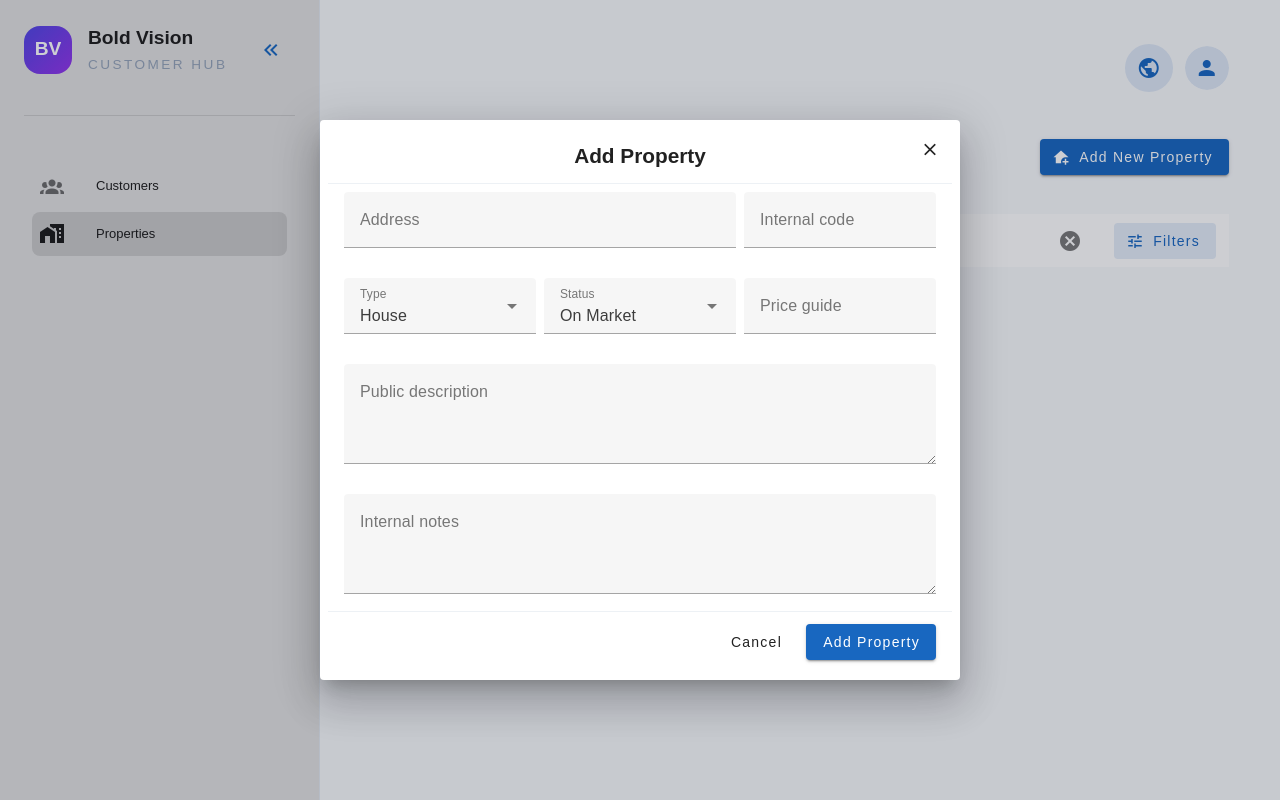
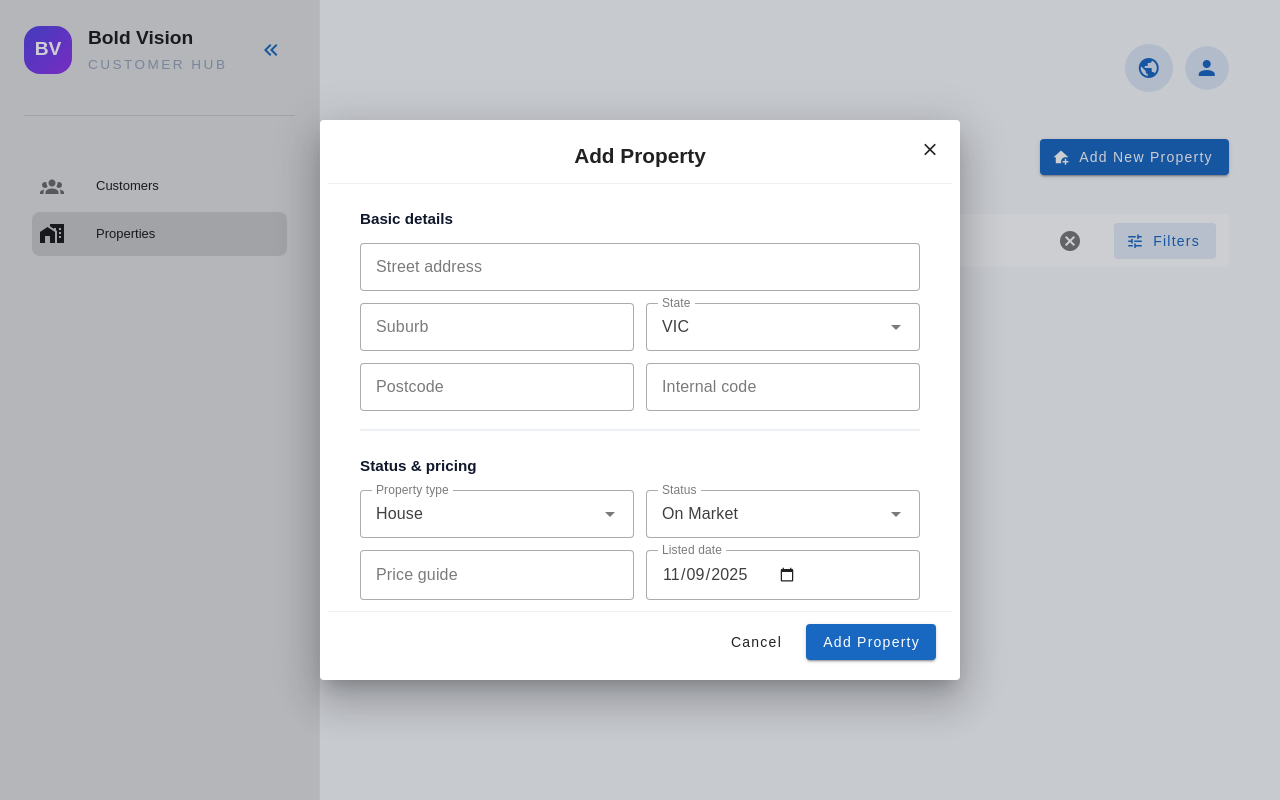
Before and after one commit to Sakada-lim/CRM-Project, a Vue app in the folder Bold_Vision_CRM/: page /properties in a window 1280 px wide. Both pictures are taken after typing "Sample" into the empty fields and a click on the button "Add New Property". Built offline with nearby package versions, Linux system fonts and the light colour scheme.

Commit message:
improve the add new Propery layout and functionality

```diff
--- a/Bold_Vision_CRM/src/components/properties/AddPropertyDialog.vue
+++ b/Bold_Vision_CRM/src/components/properties/AddPropertyDialog.vue
@@ -29,19 +29,13 @@
 <script setup>
 import PropertyForm from './PropertiesForm.vue'
 import { useFilterDialogState } from '../../composables/useFilterDialogState'
+import { createEmptyPropertyDraft } from '../../constants/propertyDefaults'
 
 const props = defineProps({
   modelValue: { type: Boolean, default: false },
   model: {
     type: Object,
-    default: () => ({
-      address: '',
-      type: 'House',
-      status: 'On Market',
-      priceGuide: '',
-      description: '',
-      notes: '',
-    }),
+    default: () => createEmptyPropertyDraft(),
   },
 })
 
@@ -51,26 +45,26 @@ const { draft, isOpen, close } = useFilterDialogState({
   props,
   emit,
   // reusing dialog state helper for consistent open/close behavior
-  createEmptyDraft: () => ({
-    address: '',
-    type: 'House',
-    status: 'On Market',
-    priceGuide: '',
-    description: '',
-    notes: '',
-  }),
-  mapCriteriaToDraft: (data = {}) => ({
-    address: data?.address ?? '',
-    type: data?.type ?? 'House',
-    status: data?.status ?? 'On Market',
-    priceGuide: data?.priceGuide ?? '',
-    description: data?.description ?? '',
-    notes: data?.notes ?? '',
-  }),
+  createEmptyDraft: () => createEmptyPropertyDraft(),
+  mapCriteriaToDraft: (data = {}) => {
+    const base = createEmptyPropertyDraft()
+    return {
+      ...base,
+      ...data,
+      gallery: Array.isArray(data?.gallery) ? [...data.gallery] : [...base.gallery],
+      highlights: Array.isArray(data?.highlights) ? [...data.highlights] : [...base.highlights],
+      amenities: Array.isArray(data?.amenities) ? [...data.amenities] : [...base.amenities],
+    }
+  },
 })
 
 function handleConfirm() {
-  emit('confirm', { ...draft })
+  emit('confirm', {
+    ...draft,
+    gallery: Array.isArray(draft.gallery) ? [...draft.gallery] : [],
+    highlights: Array.isArray(draft.highlights) ? [...draft.highlights] : [],
+    amenities: Array.isArray(draft.amenities) ? [...draft.amenities] : [],
+  })
 }
 </script>
 
--- a/Bold_Vision_CRM/src/components/properties/PropertiesForm.vue
+++ b/Bold_Vision_CRM/src/components/properties/PropertiesForm.vue
@@ -1,47 +1,199 @@
 <template>
-  <v-row dense>
-    <v-col cols="12" md="8">
-      <v-text-field v-model="form.address" label="Address" required />
-    </v-col>
+  <div class="property-form">
+    <section class="filter-section">
+      <div class="section-header">
+        <p class="section-title">Basic details</p>
+      </div>
+      <div class="input-grid">
+        <v-text-field
+          v-model="form.address"
+          label="Street address"
+          variant="outlined"
+          density="comfortable"
+          hide-details
+          required
+          class="wide"
+          name="street-address"
+          autocomplete="street-address"
+        />
+        <v-text-field
+          v-model="form.suburb"
+          label="Suburb"
+          variant="outlined"
+          density="comfortable"
+          hide-details
+          name="address-level2"
+          autocomplete="address-level2"
+        />
+        <v-select
+          v-model="form.state"
+          :items="stateOptions"
+          label="State"
+          variant="outlined"
+          density="comfortable"
+          hide-details
+          name="address-level1"
+          autocomplete="address-level1"
+        />
+        <v-text-field
+          v-model="form.postcode"
+          label="Postcode"
+          variant="outlined"
+          density="comfortable"
+          hide-details
+          name="postal-code"
+          autocomplete="postal-code"
+        />
+        <v-text-field
+          v-model="form.code"
+          label="Internal code"
+          hint="e.g. PROP-001"
+          persistent-hint
+          variant="outlined"
+          density="comfortable"
+          hide-details
+          autocomplete="off"
+          name="internal-code"
+        />
+      </div>
+    </section>
 
-    <v-col cols="12" md="4">
-      <v-text-field v-model="form.code" label="Internal code" hint="e.g. PROP-001" />
-    </v-col>
-
-    <v-col cols="12" md="4">
+    <section class="filter-section">
+      <div class="section-header">
+        <p class="section-title">Status & pricing</p>
+      </div>
+      <div class="input-grid">
         <v-select
           v-model="form.type"
-        :items="['House', 'Unit', 'Townhouse', 'Land', 'Commercial']"
-        label="Type"
+          :items="typeOptions"
+          label="Property type"
+          variant="outlined"
+          density="comfortable"
+          hide-details
           required
         />
-    </v-col>
-
-    <v-col cols="12" md="4">
         <v-select
           v-model="form.status"
-        :items="['New', 'On Market', 'Sold']"
+          :items="statusOptions"
           label="Status"
+          variant="outlined"
+          density="comfortable"
+          hide-details
           required
         />
-    </v-col>
+        <v-text-field
+          v-model="form.priceGuide"
+          label="Price guide"
+          hint="e.g. $850k–$900k"
+          persistent-hint
+          variant="outlined"
+          density="comfortable"
+          hide-details
+        />
+        <v-text-field
+          v-model="form.listedAt"
+          type="date"
+          label="Listed date"
+          variant="outlined"
+          density="comfortable"
+          hide-details
+          autocomplete="off"
+        />
+      </div>
+    </section>
 
-    <v-col cols="12" md="4">
-      <v-text-field v-model="form.priceGuide" label="Price guide" hint="e.g. $850k–$900k" />
-    </v-col>
+    <section class="filter-section">
+      <div class="section-header">
+        <p class="section-title">Layout & dimensions</p>
+      </div>
+      <div class="input-grid">
+        <v-text-field
+          :model-value="form.bedrooms"
+          type="number"
+          min="0"
+          label="Bedrooms"
+          variant="outlined"
+          density="comfortable"
+          hide-details
+          @update:model-value="(val) => updateNumberField('bedrooms', val)"
+        />
+        <v-text-field
+          :model-value="form.bathrooms"
+          type="number"
+          min="0"
+          label="Bathrooms"
+          variant="outlined"
+          density="comfortable"
+          hide-details
+          @update:model-value="(val) => updateNumberField('bathrooms', val)"
+        />
+        <v-text-field
+          :model-value="form.carSpaces"
+          type="number"
+          min="0"
+          label="Car spaces"
+          variant="outlined"
+          density="comfortable"
+          hide-details
+          @update:model-value="(val) => updateNumberField('carSpaces', val, { mirrorField: 'carparkSpaces' })"
+        />
+        <v-text-field
+          :model-value="form.landSizeSqm"
+          type="number"
+          min="0"
+          label="Land size (sqm)"
+          variant="outlined"
+          density="comfortable"
+          hide-details
+          @update:model-value="(val) => updateNumberField('landSizeSqm', val, { labelField: 'landSize' })"
+        />
+        <v-text-field
+          :model-value="form.houseSizeSqm"
+          type="number"
+          min="0"
+          label="House size (sqm)"
+          variant="outlined"
+          density="comfortable"
+          hide-details
+          @update:model-value="(val) => updateNumberField('houseSizeSqm', val, { labelField: 'houseSize' })"
+        />
+      </div>
+    </section>
 
-    <v-col cols="12">
-      <v-textarea v-model="form.description" label="Public description" rows="3" />
-    </v-col>
-
-    <v-col cols="12">
-      <v-textarea v-model="form.notes" label="Internal notes" rows="3" />
-    </v-col>
-  </v-row>
+    <section class="filter-section">
+      <div class="section-header">
+        <p class="section-title">Notes & description</p>
+      </div>
+      <div class="input-grid">
+        <v-textarea
+          v-model="form.description"
+          label="Public description"
+          rows="4"
+          variant="outlined"
+          density="comfortable"
+          hide-details
+          class="wide"
+        />
+        <v-textarea
+          v-model="form.notes"
+          label="Internal notes"
+          rows="4"
+          variant="outlined"
+          density="comfortable"
+          hide-details
+          class="wide"
+        />
+      </div>
+    </section>
+  </div>
 </template>
 
 <script setup>
 import { computed } from 'vue'
+
+const typeOptions = ['House', 'Townhouse', 'Villa', 'Apartment']
+const statusOptions = ['On Market', 'Under Offer', 'Sold']
+const stateOptions = ['VIC', 'NSW', 'QLD', 'WA', 'SA', 'TAS', 'ACT', 'NT']
 
 const props = defineProps({
   modelValue: {
@@ -60,4 +212,38 @@ const form = computed({
     emit('update:modelValue', val)
   },
 })
+
+function updateNumberField(field, value, options = {}) {
+  const numericValue = value === '' || value == null ? null : Number(value)
+  form.value[field] = Number.isNaN(numericValue) ? null : numericValue
+
+  if (options.mirrorField) {
+    form.value[options.mirrorField] = form.value[field]
+  }
+
+  if (options.labelField) {
+    form.value[options.labelField] =
+      form.value[field] == null ? '' : `${form.value[field]} m²`
+  }
+}
 </script>
+
+<style scoped src="../../assets/styles/components/filterDialog.css"></style>
+
+<style scoped>
+.property-form {
+  display: flex;
+  flex-direction: column;
+  gap: 8px;
+}
+
+.input-grid {
+  display: grid;
+  grid-template-columns: repeat(auto-fit, minmax(220px, 1fr));
+  gap: 12px;
+}
+
+.input-grid .wide {
+  grid-column: 1 / -1;
+}
+</style>
--- a/Bold_Vision_CRM/src/components/properties/PropertiesToolbar.vue
+++ b/Bold_Vision_CRM/src/components/properties/PropertiesToolbar.vue
@@ -28,6 +28,10 @@
         class="toolbar-search-control"
         :label="searchLabel"
         :placeholder="searchPlaceholder"
+        name="properties-search"
+        autocomplete="nope"
+        :spellcheck="false"
+        autocapitalize="off"
       />
 
       <div class="filter-trigger-wrapper" v-if="showFilterButton && canAddFilters">
--- a/Bold_Vision_CRM/src/composables/useFilterDialogState.js
+++ b/Bold_Vision_CRM/src/composables/useFilterDialogState.js
@@ -15,6 +15,8 @@ export function useFilterDialogState({ props, emit, createEmptyDraft, mapCriteri
     get: () => props.modelValue,
     set: (value) => emit('update:modelValue', value),
   })
+
+  const criteriaSource = computed(() => props.criteria ?? props.model ?? null)
 
   const draft = reactive(createEmptyDraft())
 
@@ -35,7 +37,7 @@ export function useFilterDialogState({ props, emit, createEmptyDraft, mapCriteri
   }
 
   watch(
-    () => props.criteria,
+    criteriaSource,
     (next) => {
       syncDraft(next || {})
     },
--- /dev/null
+++ b/Bold_Vision_CRM/src/constants/propertyDefaults.js
@@ -0,0 +1,30 @@
+export function createEmptyPropertyDraft() {
+  const today = new Date().toISOString().slice(0, 10)
+
+  return {
+    code: '',
+    address: '',
+    suburb: '',
+    state: 'VIC',
+    postcode: '',
+    type: 'House',
+    status: 'On Market',
+    priceGuide: '',
+    listedAt: today,
+    bedrooms: null,
+    bathrooms: null,
+    carSpaces: 1,
+    carparkSpaces: 1,
+    carparkType: 'Single garage',
+    landSizeSqm: null,
+    landSize: '',
+    houseSizeSqm: null,
+    houseSize: '',
+    mainPhoto: '',
+    gallery: [],
+    highlights: [],
+    amenities: [],
+    description: '',
+    notes: '',
+  }
+}
--- a/Bold_Vision_CRM/src/views/PropertiesView.vue
+++ b/Bold_Vision_CRM/src/views/PropertiesView.vue
@@ -125,13 +125,13 @@ import { computed, ref } from 'vue'
 import { usePropertyStore } from '../stores/propertyStore'
 import AddPropertyDialog from '../components/properties/AddPropertyDialog.vue'
 import BasePaginationFooter from '../components/base/BasePaginationFooter.vue'
-import PropertyForm from '../components/properties/PropertiesForm.vue'
 import PropertiesToolbar from '../components/properties/PropertiesToolbar.vue'
 import { propertyFilterDefinitions } from '../config/filterDefinitions'
 import { usePropertyFilters } from '../composables/usePropertyFilters'
 import { useResponsivePageSize } from '../composables/useResponsivePageSize'
 import PropertyFilterDialog from '../components/properties/PropertyFilterDialog.vue'
 import { useFilterChips } from '../composables/useFilterChips'
+import { createEmptyPropertyDraft } from '../constants/propertyDefaults'
 
 const propertyStore = usePropertyStore()
 const properties = computed(() => propertyStore.properties)
@@ -192,24 +192,10 @@ const supportingText = computed(() => {
 const showAddProperty = ref(false)
 const showFilterDialog = ref(false)
 
-const newProperty = ref({
-  address: '',
-  type: 'House',
-  status: 'On Market',
-  priceGuide: '',
-  description: '',
-  notes: '',
-})
+const newProperty = ref(createEmptyPropertyDraft())
 
 const resetNewProperty = () => {
-  newProperty.value = {
-    address: '',
-    type: 'House',
-    status: 'On Market',
-    priceGuide: '',
-    description: '',
-    notes: '',
-  }
+  newProperty.value = createEmptyPropertyDraft()
 }
 
 function openAddProperty() {
@@ -308,13 +294,15 @@ function handleFilterClear() {
   activeFilters.value = []
 }
 
-function handleAddProperty() {
-  if (!newProperty.value.address || !newProperty.value.type || !newProperty.value.status) {
+function handleAddProperty(payload) {
+  const propertyData = payload || newProperty.value
+
+  if (!propertyData.address || !propertyData.type || !propertyData.status) {
     alert('Please fill in at least address, type, and status.')
     return
   }
 
-  propertyStore.addProperty({ ...newProperty.value })
+  propertyStore.addProperty({ ...propertyData })
   resetNewProperty()
   showAddProperty.value = false
 }
```
Also changed, not shown: Bold_Vision_CRM/src/components/base/BaseSearchBar.vue (+20 -0 lines). Lines whose indentation alone changed are shown as unchanged.
